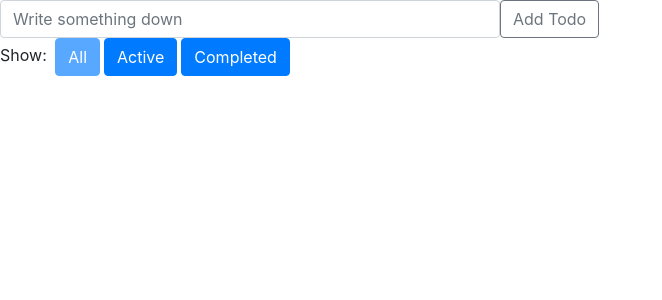
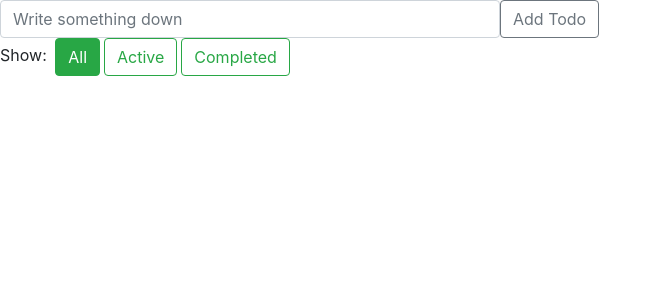
Before and after one commit to takuyanin/redux-todo, a React app: page / in a window 1280 px wide. Shown: the top 300 px of the page, without its empty margins (0-662 px from the left). Built offline with nearby package versions, Linux system fonts and the light colour scheme.

Commit message:
Delete disable prop

```diff
--- a/src/components/Link.js
+++ b/src/components/Link.js
@@ -4,9 +4,11 @@ import { Button } from 'react-bootstrap'
 
 const Link = ({ active, children, onClick }) => (
   <Button
+    variant='outline-success'
     onClick={onClick}
-    disabled={active}
     style={{
+      backgroundColor: active ? '#28a745' : '',
+      color: active ? '#fff' : '',
       marginLeft: '4px'
     }}
   >
```
